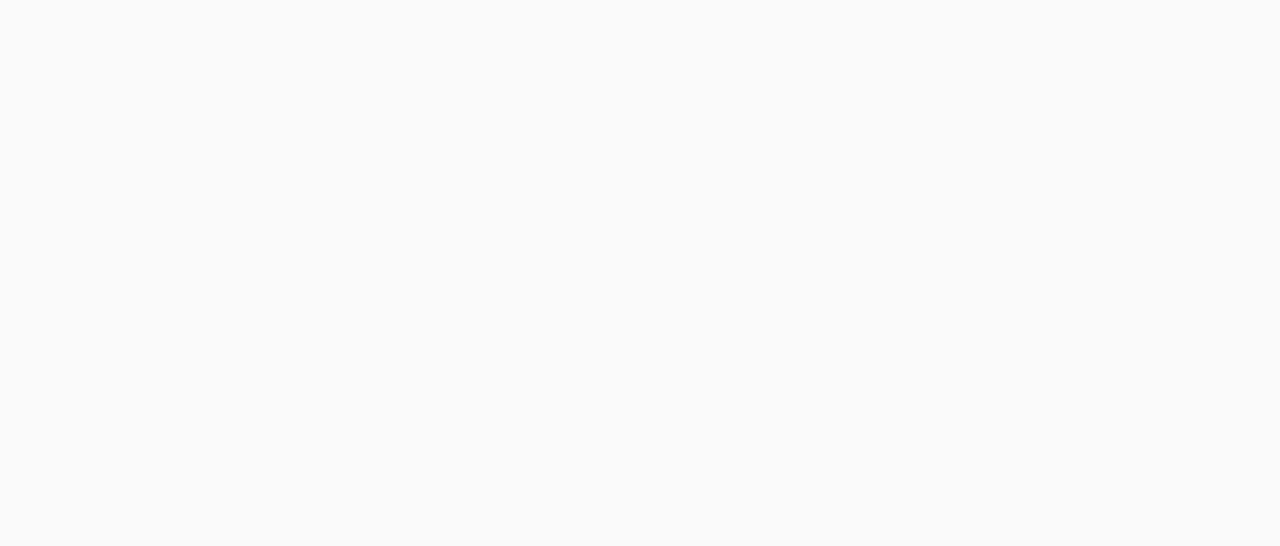
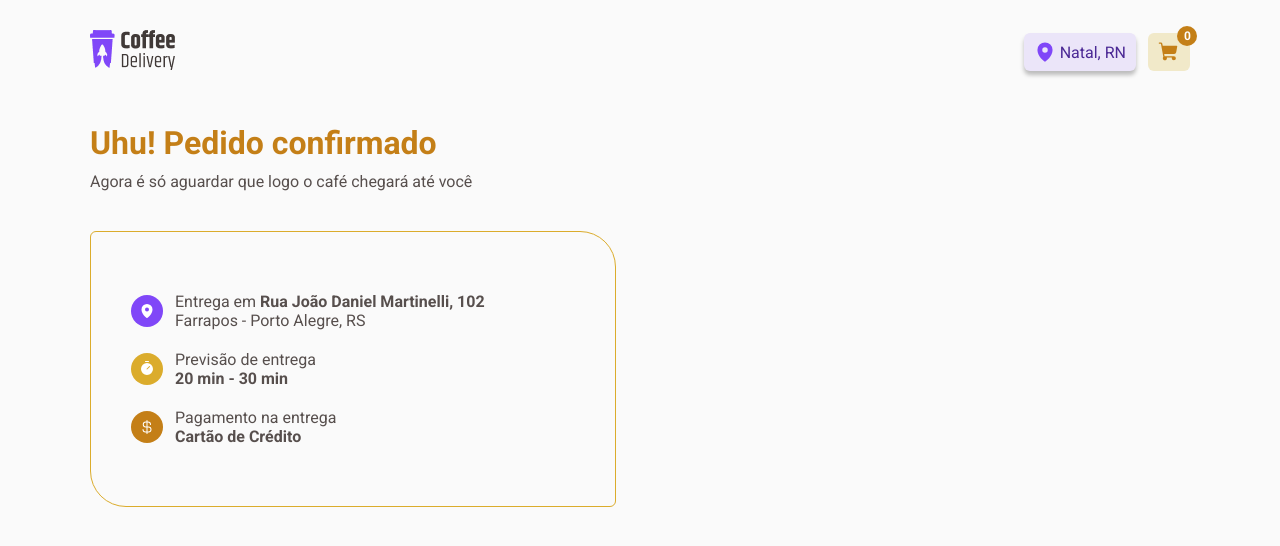
Before and after one commit to WelltonQ/CoffeeDelivery, a React (Vite) app: page /success in a window 1280 px wide. Before the commit this address had no page. Shown: the top 546 px of the page. Built offline with nearby package versions, Linux system fonts and the light colour scheme.

Commit message:
page success in development

```diff
--- a/src/Router.tsx
+++ b/src/Router.tsx
@@ -3,6 +3,7 @@ import { DefaultLayout } from './layouts/DefaultLayout'
 import { Home } from './pages/Home'
 import { Checkout } from './pages/Checkout'
 import { OrderConfirmed } from './pages/OrderConfirmed'
+import { Success } from './pages/Success'
 
 export function Router() {
   return (
@@ -11,6 +12,7 @@ export function Router() {
         <Route path="/" element={<Home />} />
         <Route path="/checkout" element={<Checkout />} />
         <Route path="/confirmation" element={<OrderConfirmed />} />
+        <Route path="/success" element={<Success />} />
       </Route>
     </Routes>
   )
--- a/src/pages/Checkout/index.tsx
+++ b/src/pages/Checkout/index.tsx
@@ -25,10 +25,11 @@ import {
 
 import { useCartContext } from '../../contexts/CartContext'
 import { valueFormatedCurrency } from '../../utils/valuesFormated'
-import { Link } from 'react-router-dom'
+import { Link, useNavigate } from 'react-router-dom'
 
 export function Checkout() {
   const [isSelected, setIsSelected] = useState('')
+  const navigate = useNavigate()
   const { itemsCart, handleDecrement, handleIncrement, handleRemoveItem } =
     useCartContext()
 
@@ -153,7 +154,9 @@ export function Checkout() {
                 </div>
               </PaymentSumary>
 
-              <ButtonConfirmOrder>Confirmar pedido</ButtonConfirmOrder>
+              <ButtonConfirmOrder onClick={() => navigate('/success')}>
+                Confirmar pedido
+              </ButtonConfirmOrder>
             </>
           ) : (
             <>
--- /dev/null
+++ b/src/pages/Success/index.tsx
@@ -0,0 +1,43 @@
+import { CurrencyDollar, MapPin, Timer } from 'phosphor-react'
+import { IconContainer } from '../../components/Banner/styles'
+import { ContainerSuccess } from './styles'
+
+export function Success() {
+  return (
+    <ContainerSuccess>
+      <div>
+        <h1>Uhu! Pedido confirmado</h1>
+        <p>Agora é só aguardar que logo o café chegará até você</p>
+        <div className="summary">
+          <IconContainer variant="base-purple">
+            <div className="backgroundIcons">
+              <MapPin weight="fill" size={16} color="white" />
+            </div>
+            <p>
+              Entrega em <b>Rua João Daniel Martinelli, 102</b> <br />
+              Farrapos - Porto Alegre, RS
+            </p>
+          </IconContainer>
+          <IconContainer variant="base-yellow">
+            <div className="backgroundIcons">
+              <Timer weight="fill" size={16} color="white" />
+            </div>
+            <p>
+              Previsão de entrega <br />
+              <b>20 min - 30 min</b>
+            </p>
+          </IconContainer>
+          <IconContainer variant="base-yellow-dark">
+            <div className="backgroundIcons">
+              <CurrencyDollar weight="fill" size={16} color="white" />
+            </div>
+            <p>
+              Pagamento na entrega <br />
+              <b>Cartão de Crédito</b>
+            </p>
+          </IconContainer>
+        </div>
+      </div>
+    </ContainerSuccess>
+  )
+}
--- /dev/null
+++ b/src/pages/Success/styles.ts
@@ -0,0 +1,27 @@
+import styled from 'styled-components'
+
+export const ContainerSuccess = styled.div`
+  display: flex;
+  justify-content: space-between;
+  align-items: flex-end;
+  width: 100%;
+  max-width: 1140px;
+  margin: 0 auto;
+  padding: 20px 20px 40px;
+
+  h1 {
+    color: ${(props) => props.theme['base-yellow-dark']};
+    margin-bottom: 10px;
+  }
+
+  .summary {
+    width: 526px;
+    border: 1px solid #dbac2c;
+    border-top-left-radius: 6px;
+    border-top-right-radius: 36px;
+    border-bottom-left-radius: 36px;
+    border-bottom-right-radius: 6px;
+    padding: 40px;
+    margin-top: 40px;
+  }
+`
```
